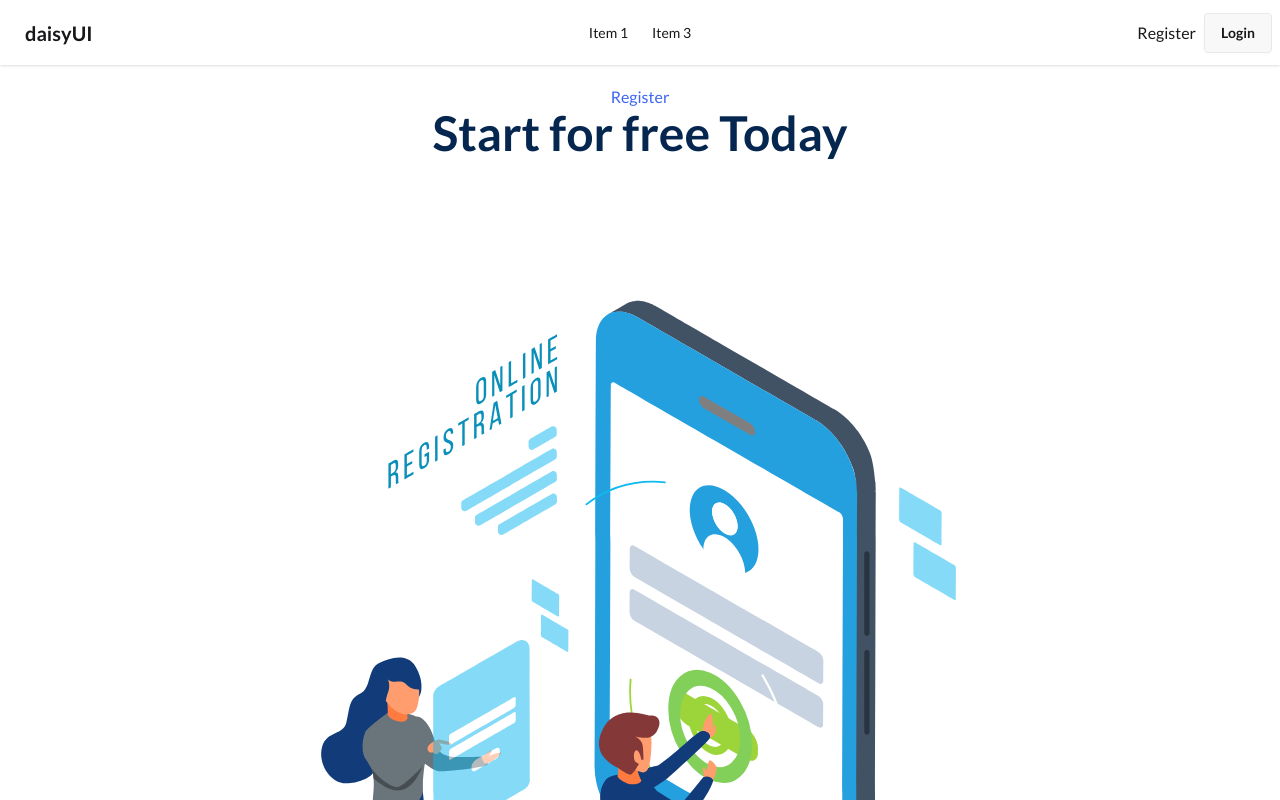
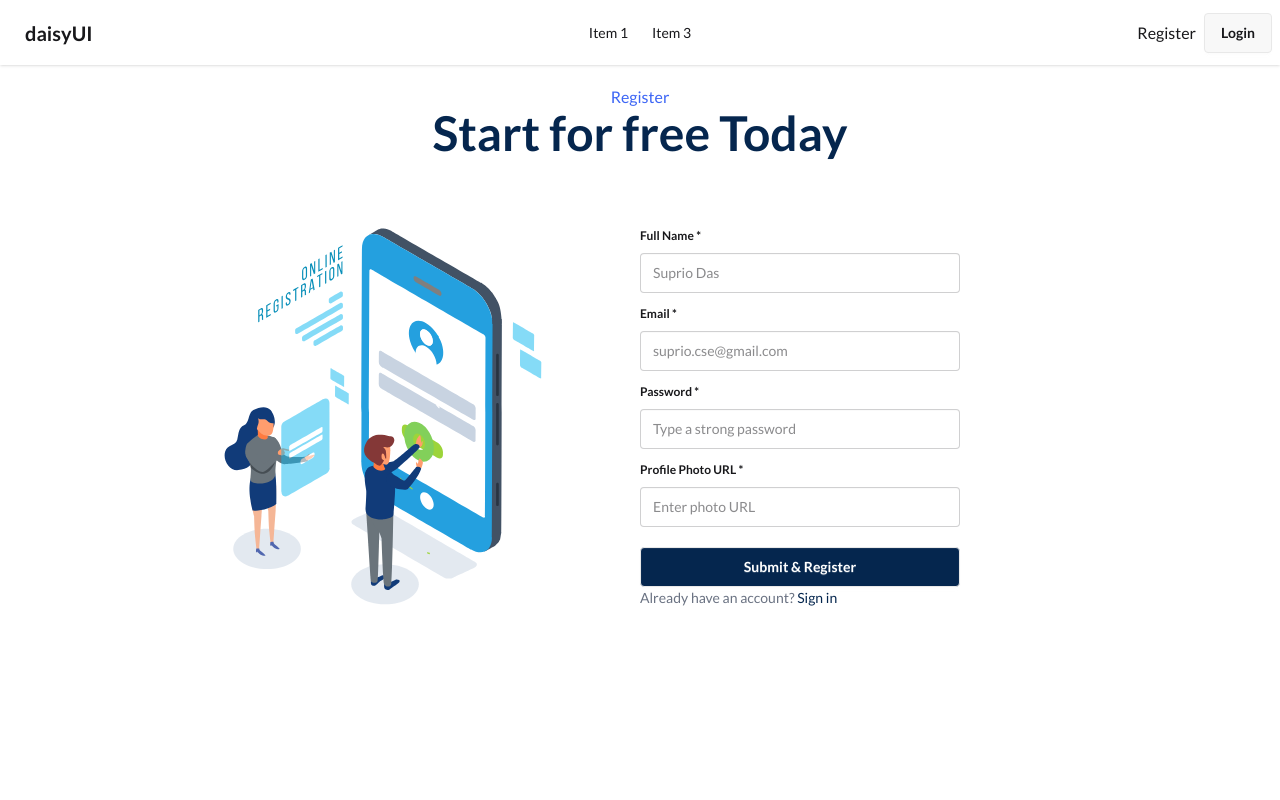
Before and after one commit to Suprio-Das/Job-Portal-Client, a React (Vite) app: page /register in a window 1280 px wide. Shown: the top 800 px of the page. Built offline with nearby package versions, Linux system fonts and the light colour scheme.

Commit message:
Registration page design completed

```diff
--- a/src/Pages/Register/Register.jsx
+++ b/src/Pages/Register/Register.jsx
@@ -1,17 +1,37 @@
 import Lottie from 'lottie-react';
 import React from 'react';
 import registerLottie from '../../assets/Lottie/registration.json';
+import { Link } from 'react-router-dom';
 const Register = () => {
     return (
         <div className='w-[80%] mx-auto my-5'>
             <p className='text-[#3C65F5] text-center'>Register</p>
             <h1 className='text-[#05264E] text-5xl text-center font-semibold'>Start for free Today</h1>
-            <div>
-                <div>
+            <div className='flex justify-between items-center'>
+                <div className='w-1/2'>
                     <Lottie animationData={registerLottie}></Lottie>
                 </div>
-                <div>
-
+                <div className='w-1/2'>
+                    <form>
+                        <fieldset className="fieldset">
+                            <legend className="fieldset-legend">Full Name *</legend>
+                            <input type="text" className="input" name='name' required placeholder="Suprio Das" />
+                        </fieldset>
+                        <fieldset className="fieldset">
+                            <legend className="fieldset-legend">Email *</legend>
+                            <input type="text" className="input" name='email' required placeholder="suprio.cse@gmail.com" />
+                        </fieldset>
+                        <fieldset className="fieldset">
+                            <legend className="fieldset-legend">Password *</legend>
+                            <input type="text" className="input" name='password' required placeholder="Type a strong password" />
+                        </fieldset>
+                        <fieldset className="fieldset">
+                            <legend className="fieldset-legend">Profile Photo URL *</legend>
+                            <input type="text" className="input" name='photo' required placeholder="Enter photo URL" />
+                        </fieldset>
+                        <input type="submit" className='btn bg-[#05264E] text-white w-xs mt-4' value="Submit & Register" />
+                        <p className='text-[14px] text-gray-500'>Already have an account? <Link className='text-[#05264E]' to='/login'>Sign in</Link> </p>
+                    </form>
                 </div>
             </div>
         </div>
```
